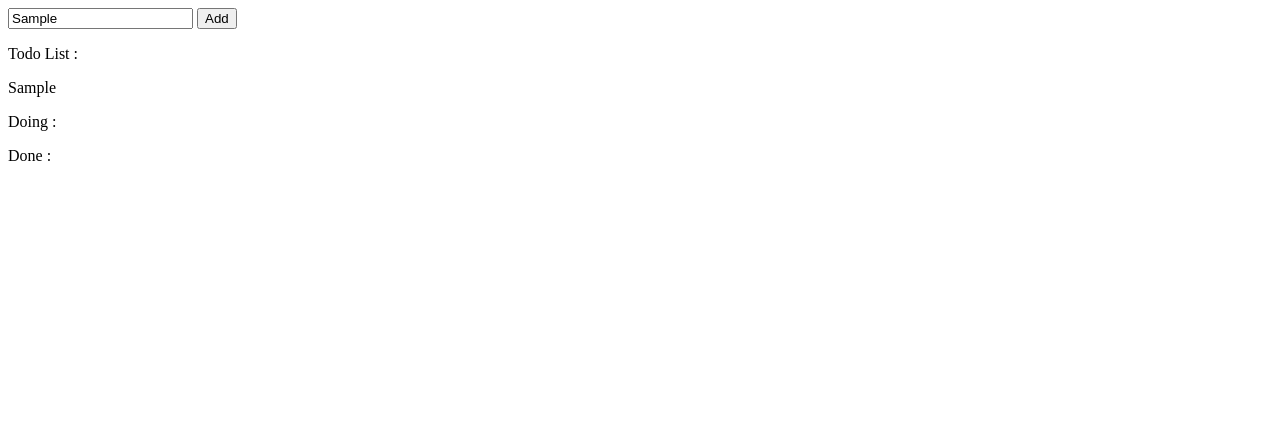
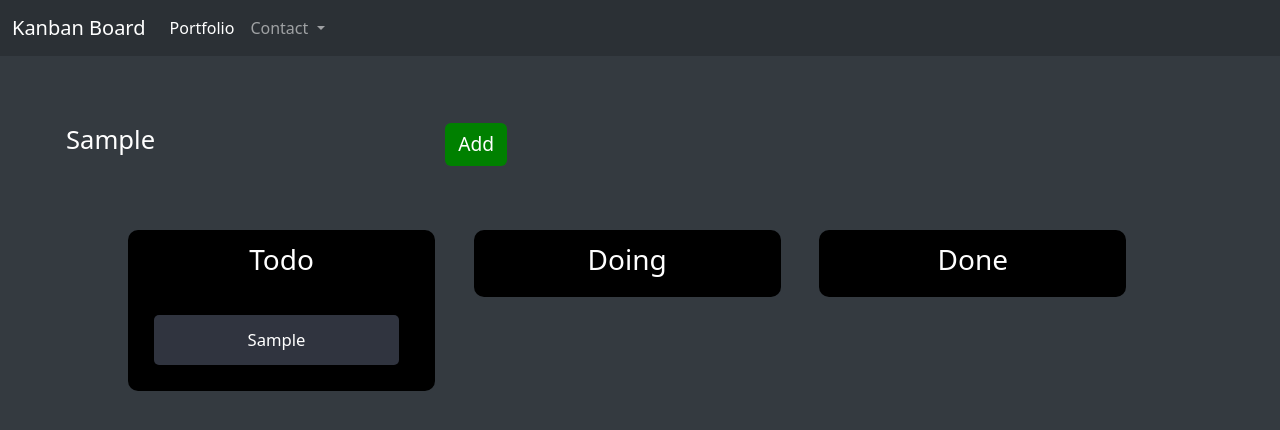
Before and after one commit to Musabhaqqani/kanbanBoard, a plain HTML site: page index.html in a window 1280 px wide. Both pictures are taken after typing "Sample" into the empty fields and a click on the button "Add". Drawn offline with nearby package versions, Linux system fonts and the light colour scheme.

Commit message:
Final commit

```diff
--- a/index.html
+++ b/index.html
@@ -4,21 +4,63 @@
 <head>
     <meta charset="UTF-8">
     <meta name="viewport" content="width=device-width, initial-scale=1.0">
+    <link href="https://cdn.jsdelivr.net/npm/bootstrap@5.3.2/dist/css/bootstrap.min.css" rel="stylesheet"
+        integrity="sha384-T3c6CoIi6uLrA9TneNEoa7RxnatzjcDSCmG1MXxSR1GAsXEV/Dwwykc2MPK8M2HN" crossorigin="anonymous">
+
+    <script src="https://cdn.jsdelivr.net/npm/bootstrap@5.3.2/dist/js/bootstrap.bundle.min.js"
+        integrity="sha384-C6RzsynM9kWDrMNeT87bh95OGNyZPhcTNXj1NW7RuBCsyN/o0jlpcV8Qyq46cDfL"
+        crossorigin="anonymous"></script>
+
     <link rel="stylesheet" href="style.css">
     <title>Kanban board</title>
 </head>
 
 <body>
-    <input type="text" id="add" placeholder="Type to add">
+    <nav class="navbar navbar-expand-lg bg-body-tertiary" data-bs-theme="dark">
+        <div class="container-fluid">
+            <a class="navbar-brand" href="#">Kanban Board</a>
+            <button class="navbar-toggler" type="button" data-bs-toggle="collapse"
+                data-bs-target="#navbarSupportedContent" aria-controls="navbarSupportedContent" aria-expanded="false"
+                aria-label="Toggle navigation">
+                <span class="navbar-toggler-icon"></span>
+            </button>
+            <div class="collapse navbar-collapse" id="navbarSupportedContent">
+                <ul class="navbar-nav me-auto mb-2 mb-lg-0">
+                    <li class="nav-item">
+                        <a class="nav-link active" aria-current="page" href="https://musabhaqqani.rocks/"
+                            target="_blank">Portfolio</a>
+                    </li>
+                    <li class="nav-item dropdown">
+                        <a class="nav-link dropdown-toggle" href="#" role="button" data-bs-toggle="dropdown"
+                            aria-expanded="false">
+                            Contact
+                        </a>
+                        <ul class="dropdown-menu">
+                            <li><a class="dropdown-item" href="https://github.com/Musabhaqqani"
+                                    target="_blank">Github</a></li>
+                            <li><a class="dropdown-item" href="https://www.linkedin.com/in/md-m usab-haqqani/"
+                                    target="_blank">LinkedIn</a></li>
+                        </ul>
+                    </li>
+                </ul>
+            </div>
+        </div>
+    </nav>
+
+    <div class="kanban-container">
+        <input type="text" id="add" placeholder="Add card...">
         <button class="btn" type="submit" onclick="addTask()">Add</button>
+        <div class="boards">
             <div class="lane">
-        <p>Todo List : </p>
+                <h3>Todo </h3>
             </div>
             <div class="lane">
-        <p>Doing : </p>
+                <h3>Doing </h3>
             </div>
             <div class="lane">
-        <p>Done : </p>
+                <h3>Done </h3>
+            </div>
+        </div>
     </div>
     <script src="todo.js" defer></script>
     <script src="drag.js" defer></script>
--- a/style.css
+++ b/style.css
@@ -1,7 +1,67 @@
+body{
+    background-color: #343a40;
+}
+
+.kanban-container{
+    padding: 5vw;
+}
+
+.kanban-container h3{
+    padding: 1vw 0;
+    color: white;
+    text-align: center;
+}
 .task{
     cursor: move;
+    color: white;
+    padding-left: 1vw;
+    background-color: #30343f;
+    width: 80%;
+    margin: 2vw;
+    text-align: center;
+    padding:1vw 3vw;
+    border-radius: 5px;
+    font-size: 1.3vw;
+}
+
+
+.kanban-container #add{
+    border: none;
+    outline: none;
+    font-size: 2vw;
+    background-color: #343a40;
+    caret-color: white;
+    color: white;
+}
+.btn{
+    color: white;
+    font-size: 1.5vw;
+    background-color: green;
+}
+.btn:hover{
+    background-color: darkgreen;
+}
+
+.kanban-container .boards{
+    padding: 5vw;
+    display: flex;
+    align-items: flex-start;
+    justify-content: start;
+    gap: 3vw;
+}
+
+.lane{
+    border-radius: 10px;
+    width: 30%;
+    background-color: black;
+    text-align: center;
 }
 .is-dragging{
-    background-color: black;
-    color: white;
+    background: white;
+    box-shadow: 0px 5px 15px rgba(255, 255, 255, 0.25);
+    color: black;
 }
+
+.clear{
+    align-self: center;
+}
--- a/todo.js
+++ b/todo.js
@@ -1,9 +1,11 @@
 const taskInput = document.getElementById("add");
 const lane = document.querySelector(".lane");
+
 
 taskInput.addEventListener('keydown', function (e) {
     if (e.code == "Enter") {
         addTask();
+        taskInput.value = ''
     }
 })
 
```
Lines whose indentation alone changed are shown as unchanged.
